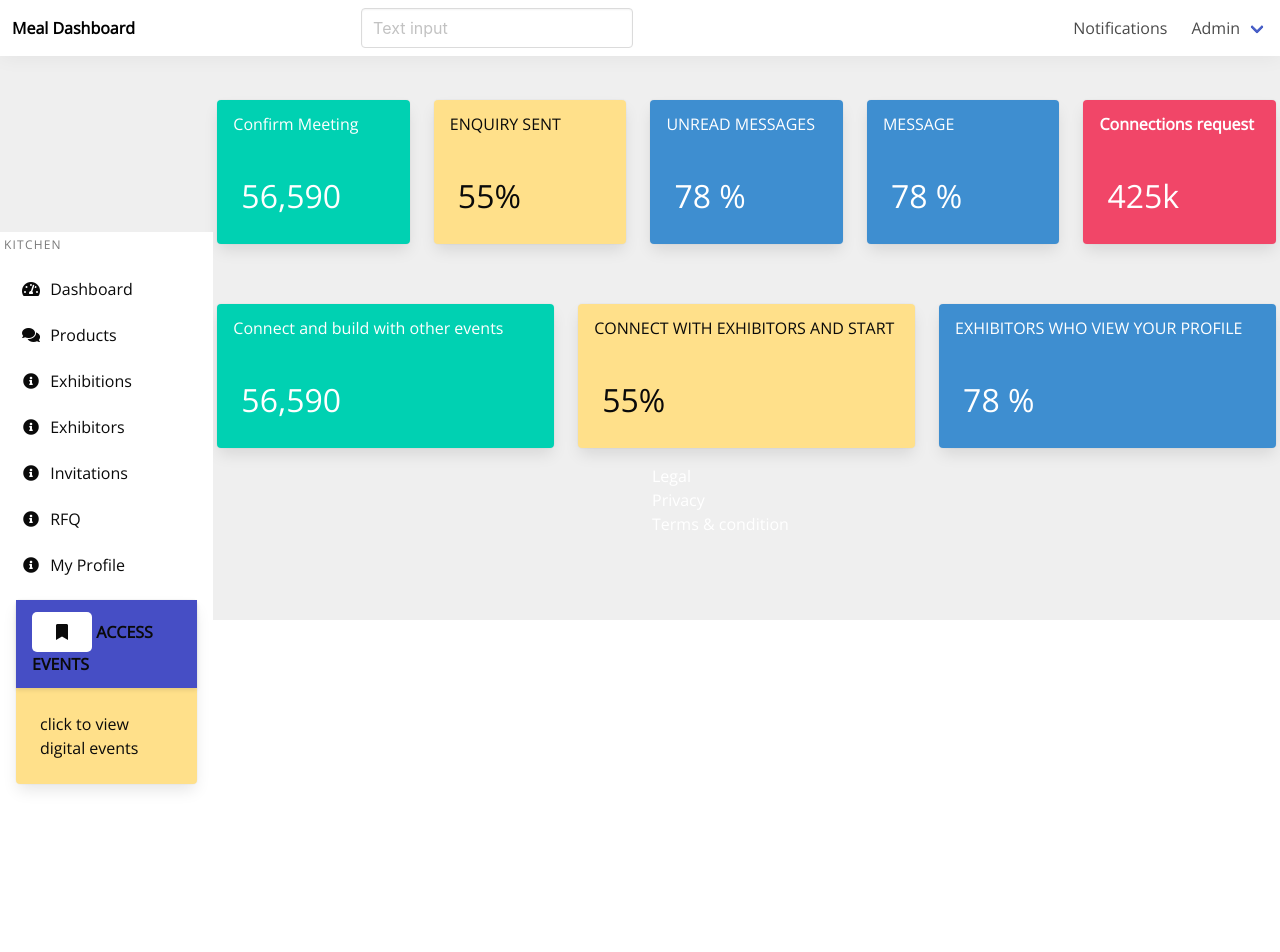
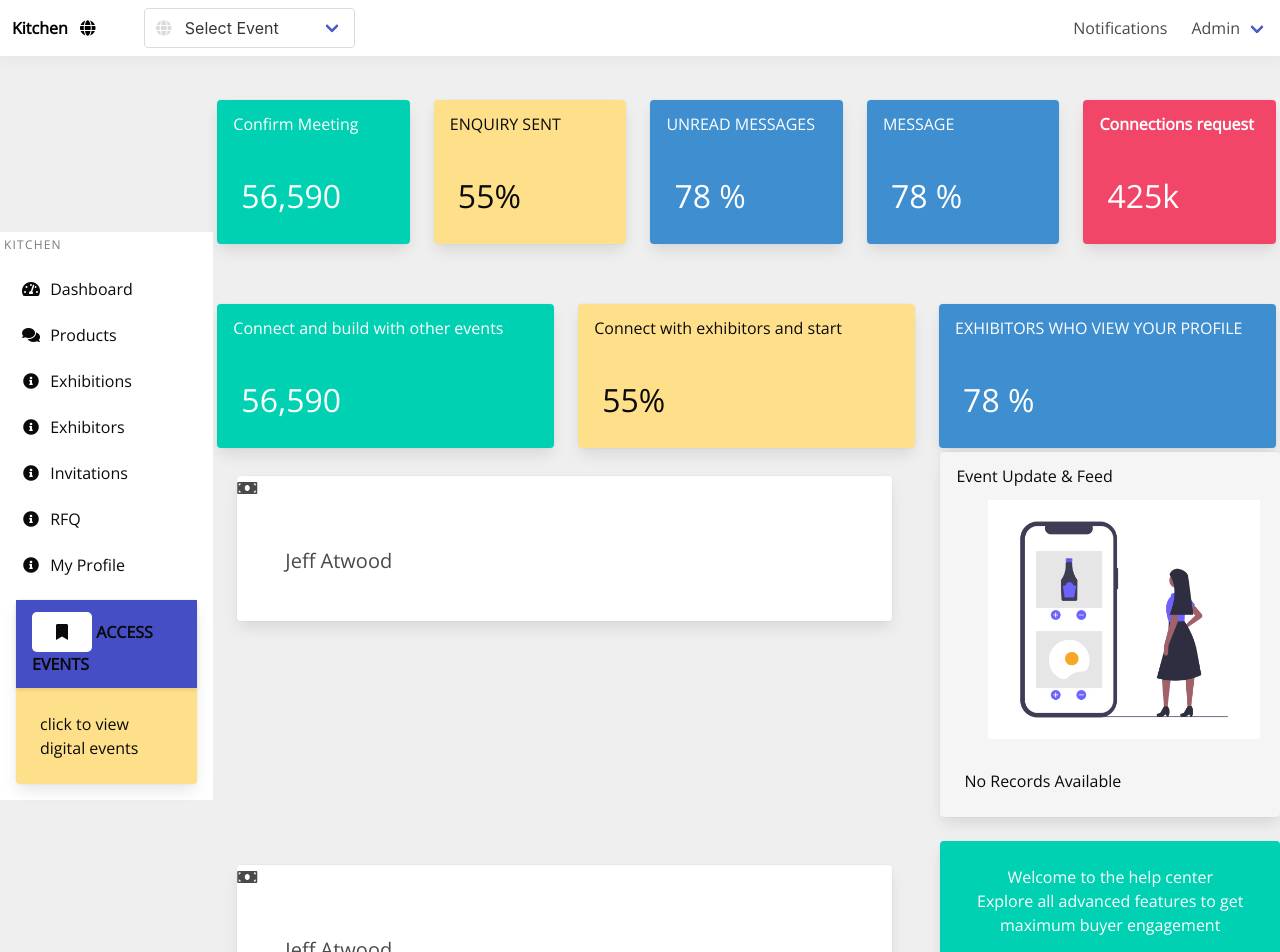
Before and after one commit to Emilsone/Meal-dashboard, a Vue app: page / in a window 1280 px wide. Shown: the top 952 px of the page. Before the commit the page ends 800 px from the top, so only its background shows below. Built offline with nearby package versions, Linux system fonts and the light colour scheme.

Commit message:
fixed toggle issue

```diff
--- a/src/components/Footer.vue
+++ b/src/components/Footer.vue
@@ -1,6 +1,6 @@
 <template>
   <footer class="second-footer">
-    <div class="columns">
+    <!-- <div class="columns">
       <div class="column has-text-white">
         <ul class="underline">
           <li class="footer-links">Legal</li>
@@ -18,7 +18,7 @@
           <li class="footer-links">Terms & condition</li>
         </ul>
       </div>
-    </div>
+    </div> -->
   </footer>
 </template>
 <script>
--- a/src/components/Main.vue
+++ b/src/components/Main.vue
@@ -94,7 +94,7 @@
               <div class="column">
                 <div class="card has-background-warning has-text-black">
                   <!-- <div class="card-header"> -->
-                  <div class="card-header-title has-text-black is-uppercase">
+                  <div class="card-header-title has-text-black ">
                     <h1>Connect with exhibitors and start</h1>
                   </div>
                   <!-- </div> -->
@@ -115,8 +115,81 @@
                   </div>
                 </div>
               </div>
+            </div>
+          </div>
 
-            </div>
+          <!-- third-card -->
+          <div class="columns  is-variable is-desktop">
+            <!-- <div class="columns"> -->
+              <div class="column is-two-thirds">
+                <div class="card-content" id="contentapp">
+                  <div
+                    class="card"
+                    id="first-card"
+
+                  >
+                    <span>
+                      <i
+                        class="fa fa-money"
+                        aria-hidden="true"
+                        style="color"
+                      ></i>
+                    </span>
+                    <p class="subtitle p-6">
+                      Jeff Atwood
+                    </p>
+                  </div>
+                </div>
+              </div>
+
+              <div class="column">
+                <div class="card has-background-light has-text-black ">
+                  <!-- <div class="card-header"> -->
+                  <div class="card-header-title has-text-black">
+                    <h1>Event Update & Feed</h1>
+                  </div>
+                    <img src="../assets/event.png" alt="event image " class="event-image ml-6">
+                  <div class="card-content">
+                    <p class="">No Records Available </p>
+                  </div>
+                </div>
+              </div>
+            <!-- </div> -->
+          </div>
+
+          <div class="columns  is-variable is-desktop">
+            <!-- <div class="columns"> -->
+              <div class="column is-two-thirds">
+                <div class="card-content" id="contentapp">
+                  <div
+                    class="card"
+                    id="first-card"
+
+                  >
+                    <span>
+                      <i
+                        class="fa fa-money"
+                        aria-hidden="true"
+                        style="color"
+                      ></i>
+                    </span>
+                    <p class="subtitle p-6">
+                      Jeff Atwood
+                    </p>
+                  </div>
+                </div>
+              </div>
+
+              <div class="column">
+                <div class="card has-background-primary has-text-white ">
+
+                  <div class="card-content">
+                    <h1 class="has-text-centered">Welcome to the help center</h1>
+                    <p class="has-text-centered">Explore all advanced features to get maximum buyer engagement </p>
+                  </div>
+                </div>
+              </div>
+            <!-- </div> -->
           </div>
         </div>
       </div>
@@ -128,4 +201,9 @@ export default {
   name: "Main",
 };
 </script>
-<style scoped></style>
+<style scoped>
+.event-image{
+  width: 80%;
+  height: 80%;
+}
+</style>
--- a/src/components/Nav.vue
+++ b/src/components/Nav.vue
@@ -14,7 +14,10 @@
         </a>
 
         <a href="#" class="navbar-item has-text-weight-bold has-text-black">
-          Meal Dashboard
+          Kitchen
+          <span class="icon is-small pl-5">
+            <i class="fas fa-globe"></i>
+          </span>
         </a>
         <a
           role="button"
@@ -28,8 +31,19 @@
         </a>
       </div>
       <div class="navbar-menu has-background-white">
-        <div class="control my-2 mx-auto">
-          <input class="input" type="text" placeholder="Text input">
+        <div class="field my-2 ml-6">
+          <p class="control has-icons-left">
+            <span class="select">
+              <select>
+                <option selected>Select Event</option>
+                <option>Select dropdown</option>
+                <option>With options</option>
+              </select>
+            </span>
+            <span class="icon is-small is-left">
+              <i class="fas fa-globe"></i>
+            </span>
+          </p>
         </div>
         <div class="navbar-end">
           <a href="#" class="navbar-item">
@@ -107,11 +121,14 @@
             <div class="column">
               <div class="card has-background-warning has-text-black">
                 <div class="card-header">
-                  <div class="card-header-title has-text-black is-uppercase" id="card-header">
+                  <div
+                    class="card-header-title has-text-black is-uppercase"
+                    id="card-header"
+                  >
                     <a href="#" class="has-text-black">
                       <i class="fas fa-bookmark icon"></i>
-                      Access Events </a
-                    >
+                      Access Events
+                    </a>
                   </div>
                 </div>
                 <div class="card-content">
@@ -131,14 +148,12 @@ export default {
 };
 </script>
 <style scoped>
-.fa-bookmark{
+.fa-bookmark {
   background-color: white;
- padding: 20px 30px;
- border-radius: 5px;
+  padding: 20px 30px;
+  border-radius: 5px;
 }
-#card-header{
+#card-header {
   background-color: rgb(70, 78, 197);
-
 }
-
 </style>
```
Also changed, not shown: src/assets/event.png (added).
